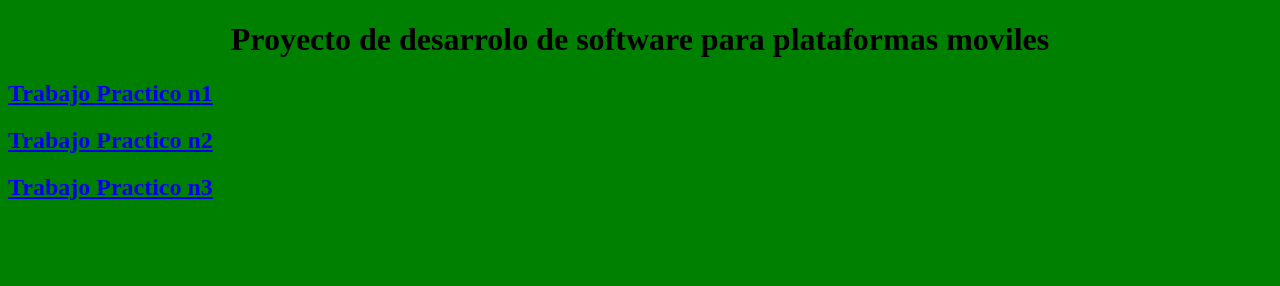
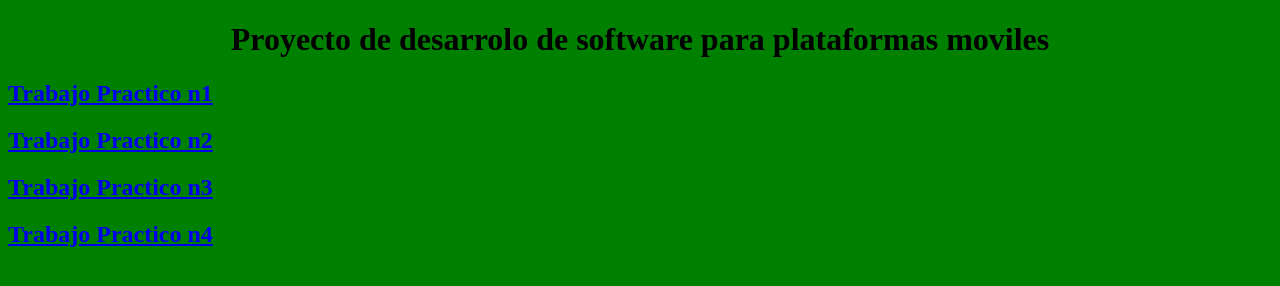
Before and after one commit to valentinagodoy2005/plataformas-moviles-entregas, a plain HTML site: page index.html in a window 1280 px wide. Drawn offline with Linux system fonts and the light colour scheme.

Commit message:
Update index.html

```diff
--- a/index.html
+++ b/index.html
@@ -20,6 +20,7 @@
     <h2><a href="tp-1">  Trabajo Practico n1 </a></h2>
     <h2><a href="tp-2">  Trabajo Practico n2 </a></h2>
     <h2><a href="tp-3">  Trabajo Practico n3 </a></h2>
+    <h2><a href="tp4">  Trabajo Practico n4 </a></h2>
 
 </body>
 </html>
```
